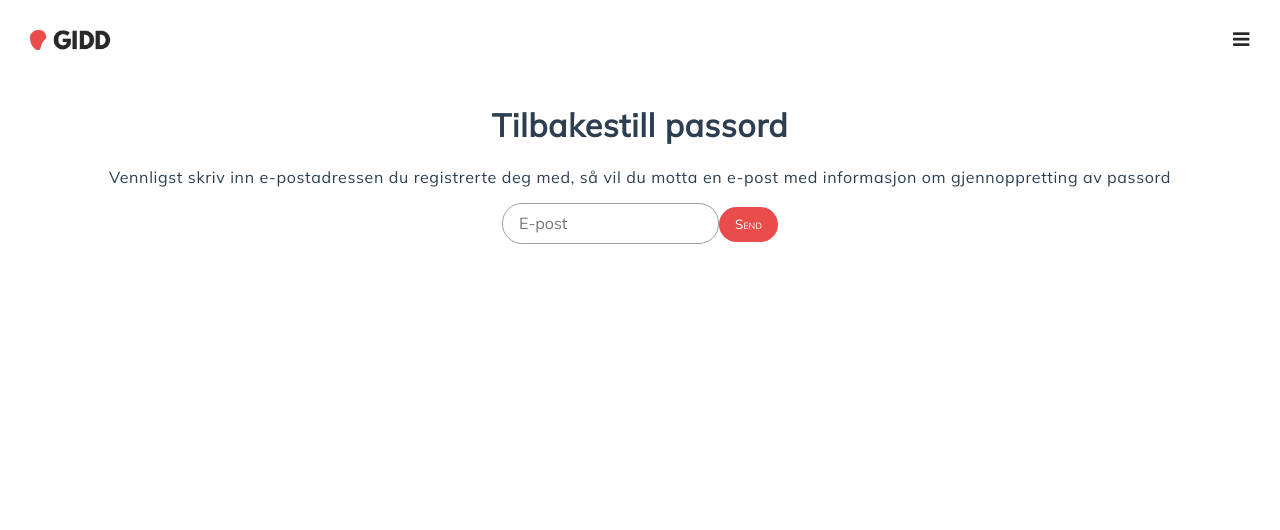
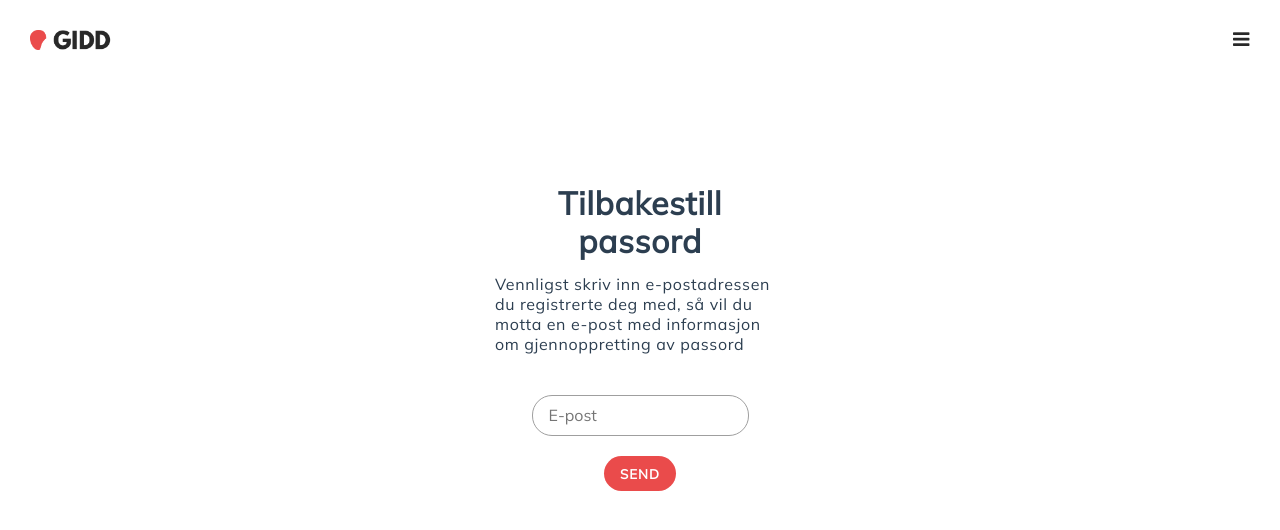
Before and after one commit to Idaht/GIDD, a Vue app in the folder frontend/: page /forgotten-password in a window 1280 px wide. Shown: the top 530 px of the page. Built offline with nearby package versions, Linux system fonts and the light colour scheme; the HTML template or start-up script is replaced by a standard one.

Commit message:
feat(forgotten-password-ui): Modified CSS and HTML structure

```diff
--- a/frontend/src/views/ForgottenPassword.vue
+++ b/frontend/src/views/ForgottenPassword.vue
@@ -1,18 +1,20 @@
 <template>
-  <div>
+  <div id="forgotten-password">
     <!--Add TheHeader component -->
-    <h1>Tilbakestill passord</h1>
+    <h1>Tilbakestill</h1>
+    <h1>passord</h1>
     <p>
       Vennligst skriv inn e-postadressen du registrerte deg med, så vil du motta
       en e-post med informasjon om gjennoppretting av passord
     </p>
     <input v-model="email" type="email" placeholder="E-post" id="email" />
-    <button
-      @click="sendMailForgotPassword"
+    <div class="send-btn">
+    <button @click="sendMailForgotPassword"
       alt="Knapp for å sende e-post når passord er glemt"
     >
       Send
     </button>
+    </div>
     <p id="feedback" v-if="emailIsNotEmpty">{{ makeEmailFeedback }}</p>
   </div>
 </template>
@@ -61,3 +63,33 @@ export default defineComponent({
   },
 });
 </script>
+
+<style scoped lang="scss">
+#forgotten-password {
+  width: 340px;
+  margin: 0 auto;
+  box-sizing: border-box;
+  padding-top: 90px;
+}
+
+h1 {
+  line-height: 0.5em;
+}
+
+p {
+  margin: 25px;
+  text-align: left;
+}
+
+button {
+  margin: 1.5em 0 1em 0;
+  align-content: center;
+  text-transform: uppercase;
+  font-weight: 600;
+  letter-spacing: 1px;
+}
+
+input {
+  margin: 1em 0 0 0;
+}
+</style>
```
